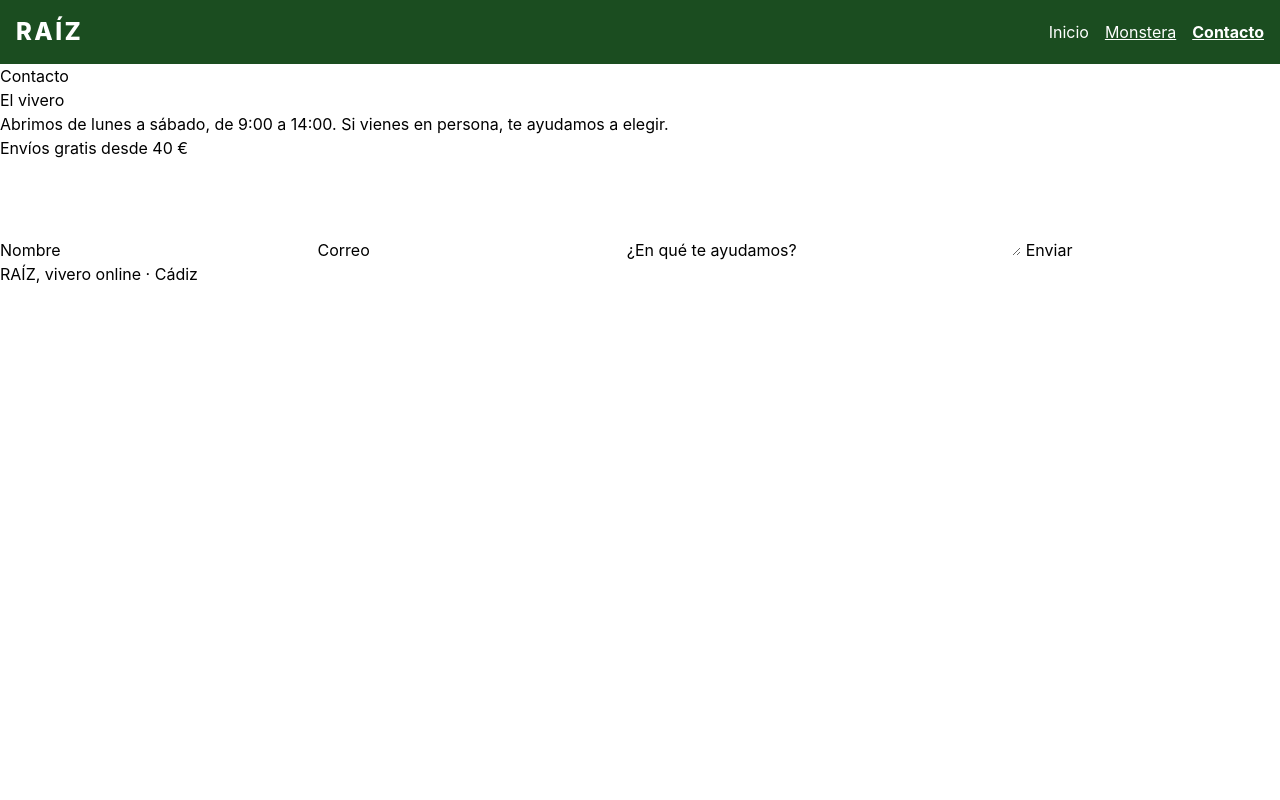
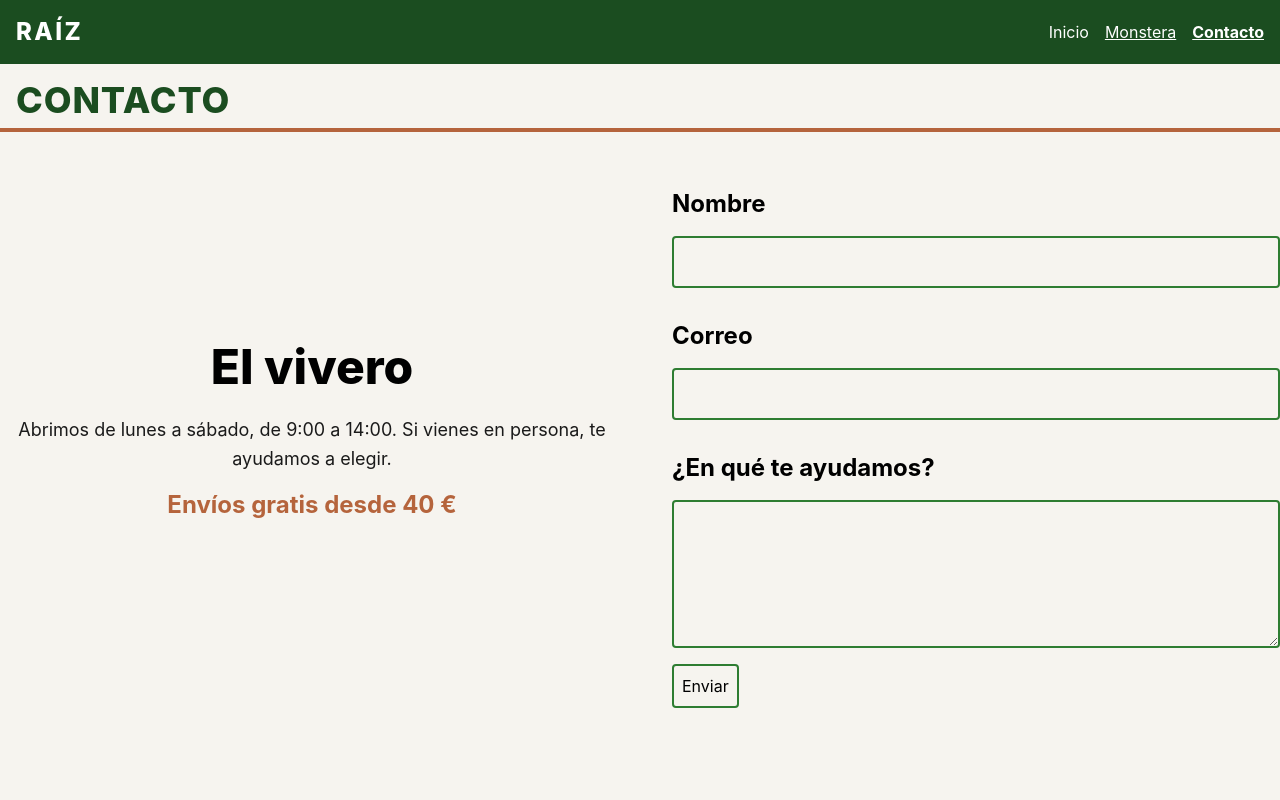
Before and after one commit to PerezismaelO/DIW, a website built with Vite: page p2-raiz/contacto.html in a window 1280 px wide. Shown: the top 800 px of the page. Built offline with nearby package versions, Linux system fonts and the light colour scheme.

Commit message:
B3 terminado: tailwind contacto

```diff
--- a/p2-raiz/contacto.html
+++ b/p2-raiz/contacto.html
@@ -6,7 +6,7 @@
     <title>Contacto · RAÍZ</title>
     <link rel="stylesheet" href="/src/tailwind.css" />
   </head>
-  <body>
+  <body class="bg-fondo">
     <!-- ✍️ B3 · Esta página va SOLO con Tailwind (src/tailwind.css), sin SASS. Ponle las clases de utilidad:
          los colores de RAÍZ (del @theme), dos columnas desde md y un botón con hover: y focus-visible:.
          Nada de valores sueltos entre corchetes ni style="". -->
@@ -19,34 +19,39 @@
       </nav>
     </header>
 
-    <main>
-      <h1>Contacto</h1>
+    <main class="min-h-screen">
+      <!-- mb-6: margen, border...: linea de abajo, font-extrabold: letra mas gruesa, tracking-wide: letras separadas -->
+      <h1 class="pl-4 mb-6 border-b-4 border-tierra pb-2 text-4xl font-extrabold tracking-wide text-marca-oscuro uppercase py-4">Contacto</h1>
 
-      <div>
+      <div class="grid gap-8 md:grid-cols-2 items-center">
         <section aria-label="Dónde estamos">
-          <h2>El vivero</h2>
-          <p>Abrimos de lunes a sábado, de 9:00 a 14:00. Si vienes en persona, te ayudamos a elegir.</p>
-          <p>Envíos gratis desde 40 €</p>
+          <h2 class="text-center mb-6 text-5xl font-extrabold">El vivero</h2>
+          <!-- leading-relaxed: más espacio entre lineas, text-lg: mas grande que el texto normal -->
+          <p class="text-center text-lg leading-relaxed text-texto">Abrimos de lunes a sábado, de 9:00 a 14:00. Si vienes en persona, te ayudamos a elegir.</p>
+          <!-- mt-4: margen de arriba, font-bold: negrita-->
+          <p class="mt-4 text-center font-bold text-tierra text-2xl">Envíos gratis desde 40 €</p>
         </section>
 
-        <form action="#">
-          <label for="nombre">
+        <form class="pl-4" action="#">
+          <label class="font-bold text-2xl mt-8 flex flex-col gap-4" for="nombre">
             Nombre
-            <input id="nombre" name="nombre" autocomplete="name" required />
+            <!-- border-2; borde un poco grueso, p-2: espacio por dentro, border-marca: borde verde-->
+            <input class="rounded border-2 border-marca p-2" id="nombre" name="nombre" autocomplete="name" required />
           </label>
-          <label for="correo">
+          <label class="font-bold text-2xl mt-8 flex flex-col gap-4" for="correo">
             Correo
-            <input id="correo" name="correo" type="email" autocomplete="email" required />
+            <input class="rounded border-2 border-marca p-2" id="correo" name="correo" type="email" autocomplete="email" required />
           </label>
-          <label for="mensaje">
+          <label class="font-bold text-2xl mt-8 flex flex-col gap-4" for="mensaje">
             ¿En qué te ayudamos?
-            <textarea id="mensaje" name="mensaje" rows="4" required></textarea>
+            <textarea class="rounded border-2 border-marca p-2" id="mensaje" name="mensaje" rows="4" required></textarea>
           </label>
-          <button type="submit">Enviar</button>
+          <!-- hover: al pasar el raton se pone verde el fondo, focus-visible:outline: al tabular se crea un contorno terracota-->
+          <button class="mt-4 rounded border-2 border-marca p-2 hover:bg-marca-oscuro focus-visible:outline-2 focus-visible:outline-tierra" type="submit">Enviar</button>
         </form>
       </div>
     </main>
 
-    <footer>RAÍZ, vivero online · Cádiz</footer>
+    <footer class="mt-8 bg-marca-oscuro p-4 text-center text-fondo">RAÍZ, vivero online · Cádiz</footer>
   </body>
 </html>
```
